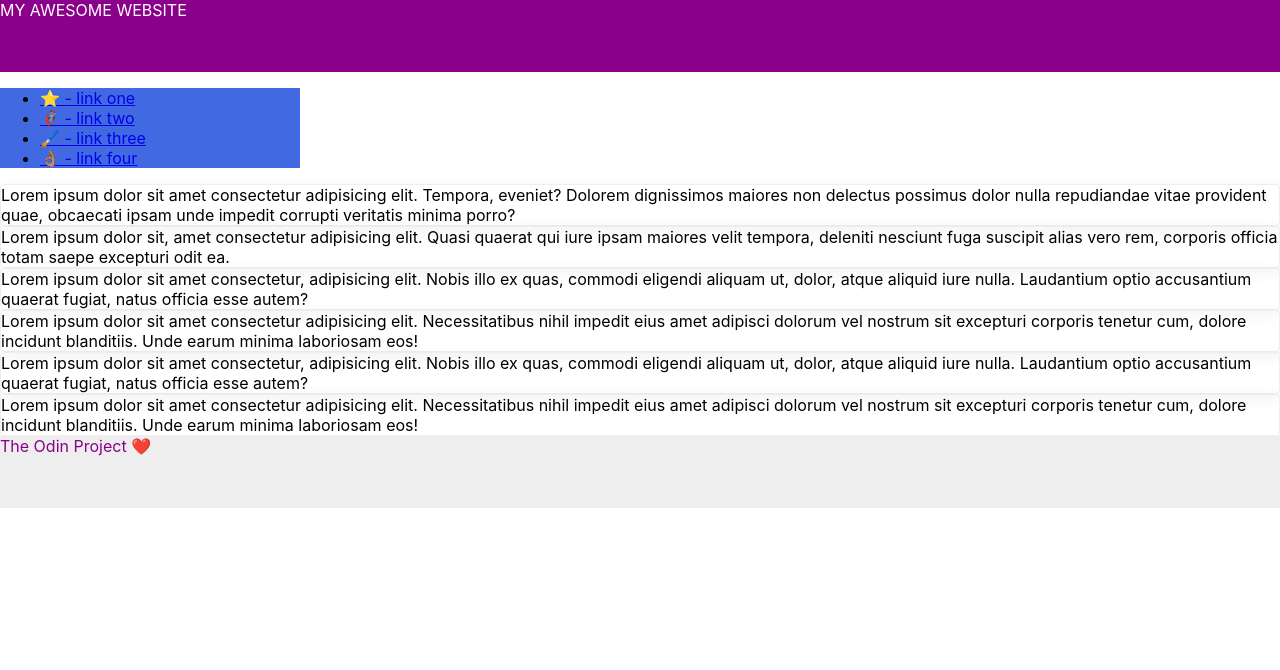
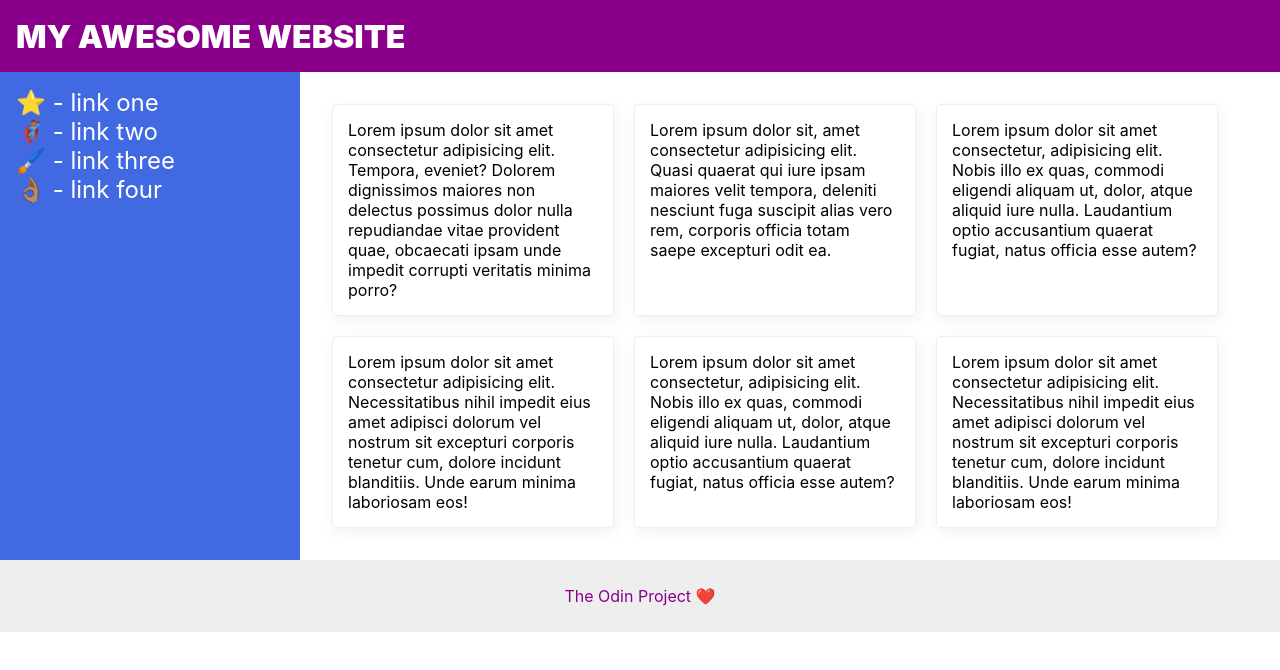
Before and after one commit to rickmed/The-Odin-Project, a plain HTML site: page css-exercises/flex/07-flex-layout-2/index.html in a window 1280 px wide. Drawn offline with Linux system fonts and the light colour scheme.

Commit message:
Add flex-7 css solution

```diff
--- a/css-exercises/flex/07-flex-layout-2/index.html
+++ b/css-exercises/flex/07-flex-layout-2/index.html
@@ -12,6 +12,7 @@
       MY AWESOME WEBSITE
     </div>
 
+    <div class="main">
       <div class="sidebar">
         <ul>
           <li><a href="#">⭐ - link one</a></li>
@@ -20,13 +21,15 @@
           <li><a href="#">👌🏽 - link four</a></li>
         </ul>
       </div>
-
+      <div class="cards">
         <div class="card">Lorem ipsum dolor sit amet consectetur adipisicing elit. Tempora, eveniet? Dolorem dignissimos maiores non delectus possimus dolor nulla repudiandae vitae provident quae, obcaecati ipsam unde impedit corrupti veritatis minima porro?</div>
         <div class="card">Lorem ipsum dolor sit, amet consectetur adipisicing elit. Quasi quaerat qui iure ipsam maiores velit tempora, deleniti nesciunt fuga suscipit alias vero rem, corporis officia totam saepe excepturi odit ea.</div>
         <div class="card">Lorem ipsum dolor sit amet consectetur, adipisicing elit. Nobis illo ex quas, commodi eligendi aliquam ut, dolor, atque aliquid iure nulla. Laudantium optio accusantium quaerat fugiat, natus officia esse autem?</div>
         <div class="card">Lorem ipsum dolor sit amet consectetur adipisicing elit. Necessitatibus nihil impedit eius amet adipisci dolorum vel nostrum sit excepturi corporis tenetur cum, dolore incidunt blanditiis. Unde earum minima laboriosam eos!</div>
         <div class="card">Lorem ipsum dolor sit amet consectetur, adipisicing elit. Nobis illo ex quas, commodi eligendi aliquam ut, dolor, atque aliquid iure nulla. Laudantium optio accusantium quaerat fugiat, natus officia esse autem?</div>
         <div class="card">Lorem ipsum dolor sit amet consectetur adipisicing elit. Necessitatibus nihil impedit eius amet adipisci dolorum vel nostrum sit excepturi corporis tenetur cum, dolore incidunt blanditiis. Unde earum minima laboriosam eos!</div>
+      </div>
+    </div>
 
     <div class="footer">
       The Odin Project ❤️
--- a/css-exercises/flex/07-flex-layout-2/style.css
+++ b/css-exercises/flex/07-flex-layout-2/style.css
@@ -2,27 +2,69 @@ body {
   font-family: -apple-system, BlinkMacSystemFont, 'Segoe UI', Roboto, Oxygen, Ubuntu, Cantarell, 'Open Sans', 'Helvetica Neue', sans-serif;
   margin: 0;
   min-height: 100vh;
+
+  display: flex;
+  flex-direction: column;
 }
 
 .header {
   height: 72px;
   background: darkmagenta;
   color: white;
+
+  font-size: 32px;
+  font-weight: 900;
+  display: flex;
+  align-items: center;
+  padding-left: 16px;
 }
 
 .footer {
   height: 72px;
   background: #eee;
   color: darkmagenta;
+
+  display: flex;
+  align-items: center;
+  justify-content: center;
+}
+
+.main {
+  display: flex;
 }
 
 .sidebar {
-  width: 300px;
+  min-width: 300px;
   background: royalblue;
+}
+
+.sidebar ul {
+  list-style: none;
+  margin: 0;
+  padding: 16px;
+}
+
+a {
+  all: unset;
+}
+
+.sidebar li {
+  color: white;
+  font-size: 24px;
 }
 
 .card {
   border: 1px solid #eee;
   box-shadow: 2px 4px 16px rgba(0,0,0,.06);
   border-radius: 4px;
+
+  padding: 15px;
+  width: 250px;
 }
+
+.cards {
+  padding: 32px;
+  display: flex;
+  flex-wrap: wrap;
+  gap: 20px;
+}
```
Lines whose indentation alone changed are shown as unchanged.
